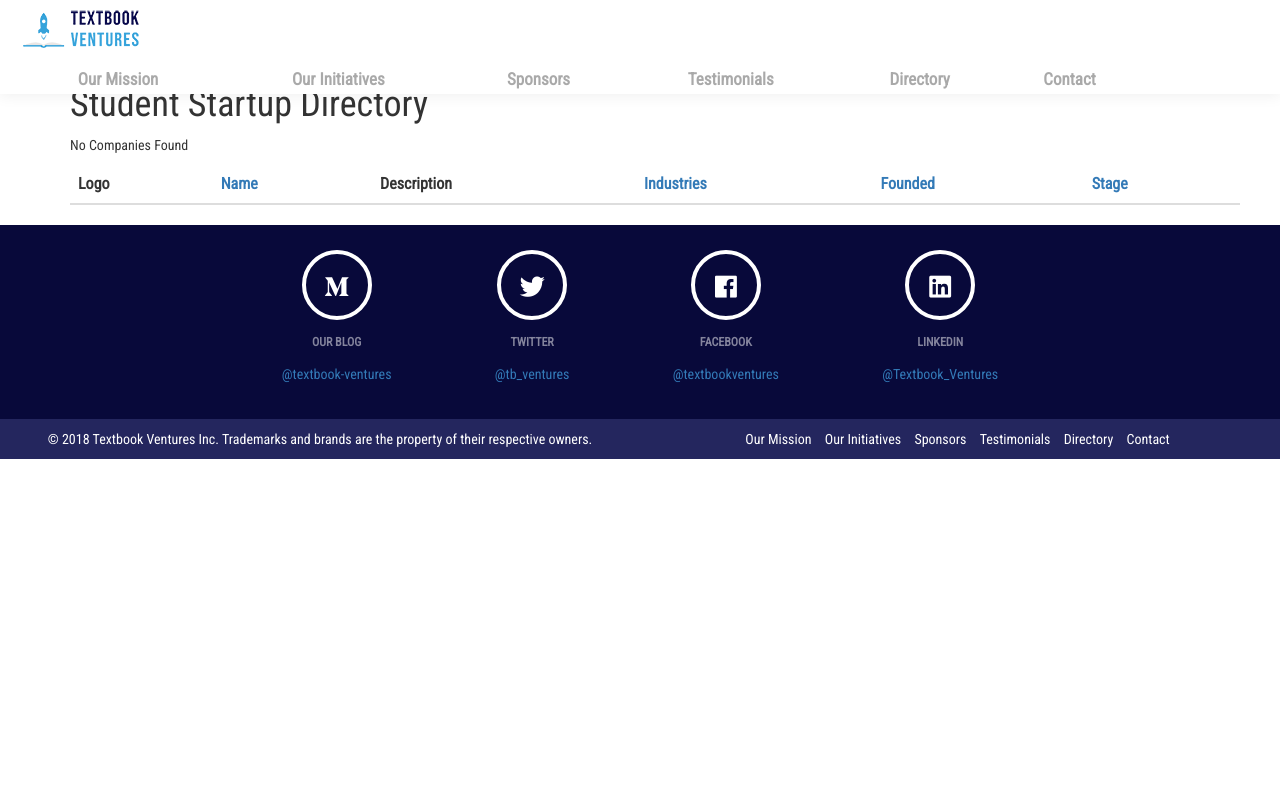
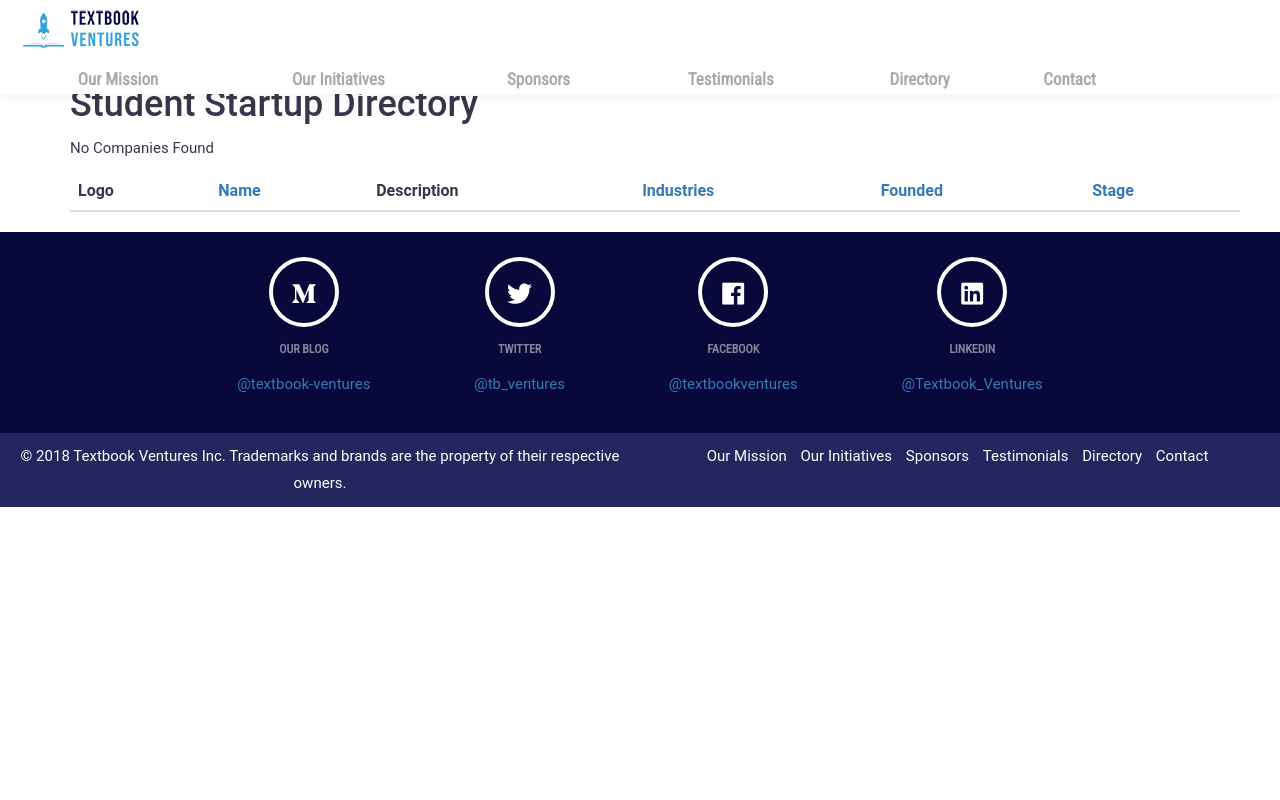
Before and after one commit to Kevinwochan/Startup-Directory, a Django app: page / in a window 1280 px wide. Run offline with Django 3.2, Linux system fonts and the light colour scheme; data that the repository does not hold is empty; some libraries are stand-ins or nearby versions.

Commit message:
Matching body fonts from main site

```diff
--- a/startupdirectory/static/css/base.css
+++ b/startupdirectory/static/css/base.css
@@ -1,10 +1,6 @@
 /*
     Document Settings
 */
-
-* {
-    font-family: 'Roboto Condensed', sans-serif;
-}
 
 html, body {
     height: 100%;
@@ -129,6 +125,21 @@ a{
 /*
     Document Body
 */
+html, body, body.page, .container > * {
+    font: normal 15px / 27px "Roboto", Helvetica, Arial, Verdana, sans-serif;
+    font-style: normal;
+    font-variant-ligatures: normal;
+    font-variant-caps: normal;
+    font-variant-numeric: normal;
+    font-variant-east-asian: normal;
+    font-weight: normal;
+    font-stretch: normal;
+    font-size: 15px;
+    line-height: 27px;
+    font-family: Roboto, Helvetica, Arial, Verdana, sans-serif;
+    word-spacing: normal;
+    color: #37374c;
+}
 body {
     padding-top: 65px;
 }
```
